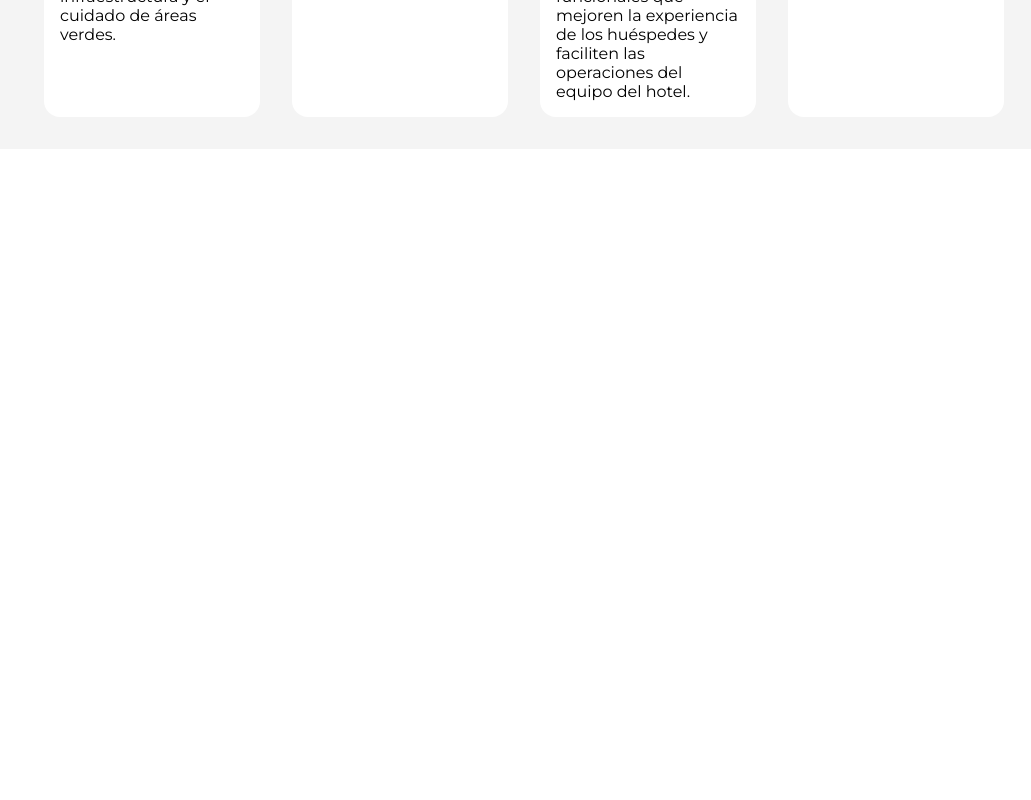
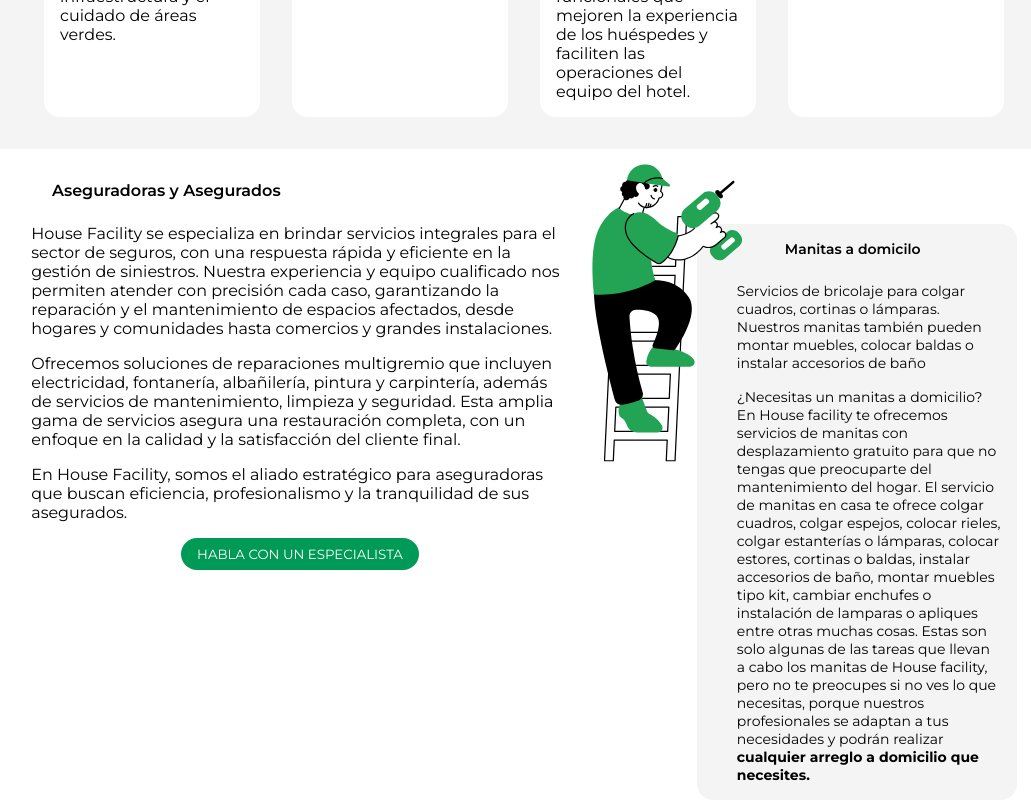
Before and after one commit to ogiovannilima/house-fs, a React (Vite) app: page / in a window 1280 px wide. Shown: the part 3088-3888 px from the top of the page, without its empty margins (116-1147 px from the left). Before the commit the page ends 3237 px from the top, so only its background shows below. Built offline with nearby package versions, Linux system fonts and the light colour scheme.

Commit message:
add new page services

```diff
--- a/src/assets/index.ts
+++ b/src/assets/index.ts
@@ -8,3 +8,4 @@
 export { default as PalaceImg } from "./palace.svg";
 export { default as MoneyImg } from "./money.svg";
 export { default as TripImg } from "./trip.svg";
+export { default as ManLadderImg } from "./man-ladder.svg";
--- a/src/pages/Home/index.tsx
+++ b/src/pages/Home/index.tsx
@@ -13,7 +13,10 @@
 import {
   BackgroundImage,
   BottomSectoresyServicios,
+  BoxServicios,
+  BoxTextButtonServices,
   CardSectoresyServicios,
+  CardServicios,
   Container,
   Content,
   DescriptionPage,
@@ -25,13 +28,16 @@
   Menu,
   MenuItem,
   NavBar,
+  PageFour,
   PageOne,
   PageThree,
   PageTwo,
   QuoteBar,
   QuoteTitle,
+  ServiciosTitle,
   SocialBar,
   SocialBarItem,
+  SpecialistButtonContact,
   SubTitlePage,
   TextContainer,
   TextQuoteBox,
@@ -47,6 +53,7 @@
   HeartDocImg,
   IndustryImg,
   LogoImg,
+  ManLadderImg,
   MoneyImg,
   PalaceImg,
   TripImg,
@@ -277,6 +284,63 @@
             </CardSectoresyServicios>
           </BottomSectoresyServicios>
         </PageThree>
+        <PageFour>
+          <ServiciosTitle>Aseguradoras y Asegurados</ServiciosTitle>
+          <BoxServicios>
+            <BoxTextButtonServices>
+              <span>
+                House Facility se especializa en brindar servicios integrales
+                para el sector de seguros, con una respuesta rápida y eficiente
+                en la gestión de siniestros. Nuestra experiencia y equipo
+                cualificado nos permiten atender con precisión cada caso,
+                garantizando la reparación y el mantenimiento de espacios
+                afectados, desde hogares y comunidades hasta comercios y grandes
+                instalaciones.
+              </span>
+              <span>
+                Ofrecemos soluciones de reparaciones multigremio que incluyen
+                electricidad, fontanería, albañilería, pintura y carpintería,
+                además de servicios de mantenimiento, limpieza y seguridad. Esta
+                amplia gama de servicios asegura una restauración completa, con
+                un enfoque en la calidad y la satisfacción del cliente final.
+              </span>
+              <span>
+                En House Facility, somos el aliado estratégico para aseguradoras
+                que buscan eficiencia, profesionalismo y la tranquilidad de sus
+                asegurados.
+              </span>
+              <SpecialistButtonContact>
+                Habla con un especialista
+              </SpecialistButtonContact>
+            </BoxTextButtonServices>
+
+            <CardServicios>
+              <div>
+                <img src={ManLadderImg} alt="Man Ladder" />
+                <QuoteTitle>Manitas a domicilo</QuoteTitle>
+              </div>
+              <span>
+                Servicios de bricolaje para colgar cuadros, cortinas o lámparas.
+                Nuestros manitas también pueden montar muebles, colocar baldas o
+                instalar accesorios de baño
+              </span>
+              <span>
+                ¿Necesitas un manitas a domicilio? En House facility te
+                ofrecemos servicios de manitas con desplazamiento gratuito para
+                que no tengas que preocuparte del mantenimiento del hogar. El
+                servicio de manitas en casa te ofrece colgar cuadros, colgar
+                espejos, colocar rieles, colgar estanterías o lámparas, colocar
+                estores, cortinas o baldas, instalar accesorios de baño, montar
+                muebles tipo kit, cambiar enchufes o instalación de lamparas o
+                apliques entre otras muchas cosas. Estas son solo algunas de las
+                tareas que llevan a cabo los manitas de House facility, pero no
+                te preocupes si no ves lo que necesitas, porque nuestros
+                profesionales se adaptan a tus necesidades y podrán realizar
+                <b> cualquier arreglo a domicilio que necesites.</b>
+              </span>
+            </CardServicios>
+          </BoxServicios>
+        </PageFour>
       </Content>
     </Container>
   );
--- a/src/pages/Home/styles.ts
+++ b/src/pages/Home/styles.ts
@@ -355,3 +355,146 @@
     max-width: 40vw;
   }
 `;
+
+export const PageFour = styled.section`
+  padding-top: 2rem;
+  display: flex;
+  flex-direction: column;
+  gap: 1rem;
+
+  @media (min-width: 481px) {
+    // Para tablet
+  }
+
+  @media (min-width: 1025px) {
+    // Para desktop
+  }
+`;
+
+export const BoxTextButtonServices = styled.div`
+  display: flex;
+  flex-direction: column;
+  align-items: center;
+  gap: 1rem;
+
+  padding-bottom: 1rem;
+
+  @media (min-width: 481px) {
+    // Para tablet
+  }
+
+  @media (min-width: 1025px) {
+    // Para desktop
+    max-width: 42vw;
+  }
+`;
+
+export const CardServicios = styled.div`
+  background-color: #f4f4f4;
+  border-radius: 1rem;
+  padding: 1rem;
+
+  display: flex;
+  flex-direction: column;
+  gap: 1rem;
+
+  span {
+    font-size: 0.8rem;
+  }
+  div {
+    display: flex;
+    align-items: center;
+    flex-direction: row;
+
+    img {
+      width: 5rem;
+    }
+  }
+
+  @media (min-width: 481px) {
+    // Para tablet
+    max-width: 40vw;
+
+    div,
+    span {
+      padding-left: 1.5rem;
+      font-size: 0.875rem;
+    }
+
+    img {
+      position: absolute;
+      right: 24rem;
+    }
+  }
+
+  @media (min-width: 1025px) {
+    // Para desktop
+    max-width: 25vw;
+    position: relative;
+
+    div {
+      img {
+        width: 12rem;
+        position: absolute;
+        right: 16rem;
+        top: -5rem;
+      }
+
+      div {
+        padding-left: 3rem;
+      }
+    }
+  }
+`;
+
+export const SpecialistButtonContact = styled.button`
+  text-transform: uppercase;
+  background-color: #009a57;
+  color: #fff;
+  padding: 0.5rem 1rem;
+  border-radius: 1rem;
+  max-width: 70vw;
+  border: none;
+  cursor: pointer;
+
+  @media (min-width: 481px) {
+    // Para tablet
+  }
+
+  @media (min-width: 1025px) {
+    // Para desktop
+  }
+`;
+
+export const ServiciosTitle = styled.div`
+  padding: 0 0 0.5rem 0;
+  font-size: 1rem;
+  font-weight: 600;
+  font-style: normal;
+
+  @media (min-width: 481px) {
+    padding: 0 0 0.5rem 0;
+  }
+
+  @media (min-width: 1025px) {
+    padding: 0 0 0.5rem 7.5rem;
+  }
+`;
+
+export const BoxServicios = styled.div`
+  @media (min-width: 481px) {
+    // Para tablet
+    display: flex;
+    flex-direction: row;
+    gap: 1rem;
+  }
+
+  @media (min-width: 1025px) {
+    // Para desktop
+    width: 90vw;
+    margin: 0 auto;
+    display: flex;
+    justify-content: center;
+    gap: 8rem;
+  }
+`;
```
Also changed, not shown: src/assets/man-ladder.svg (added).
